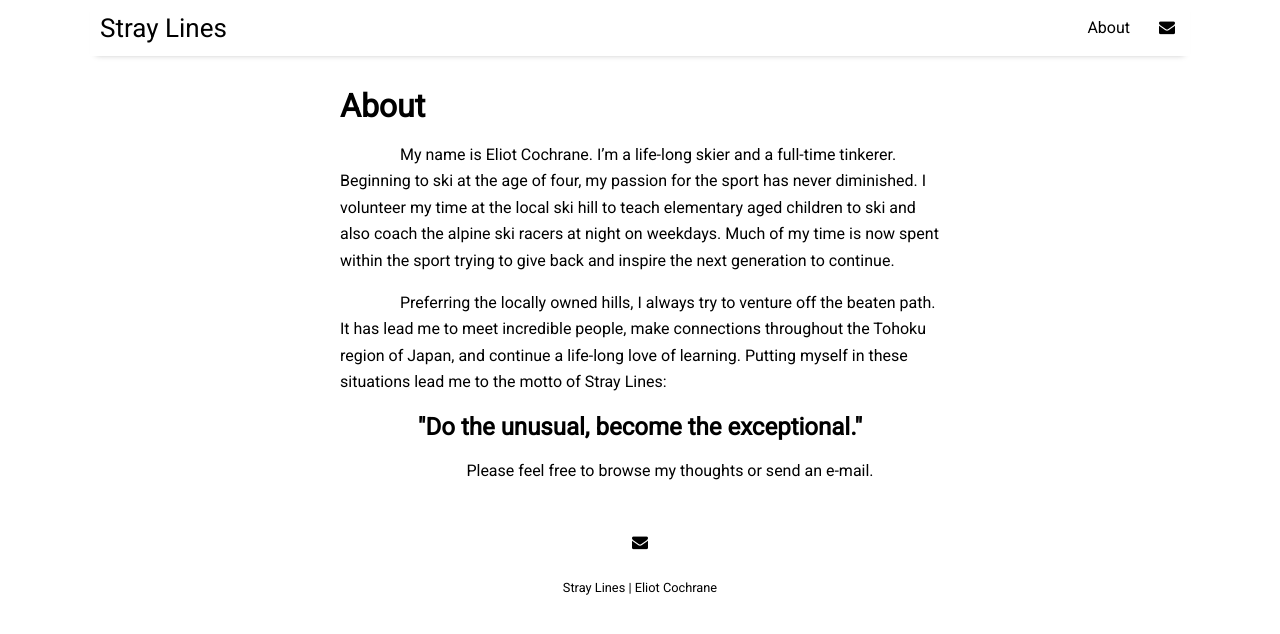
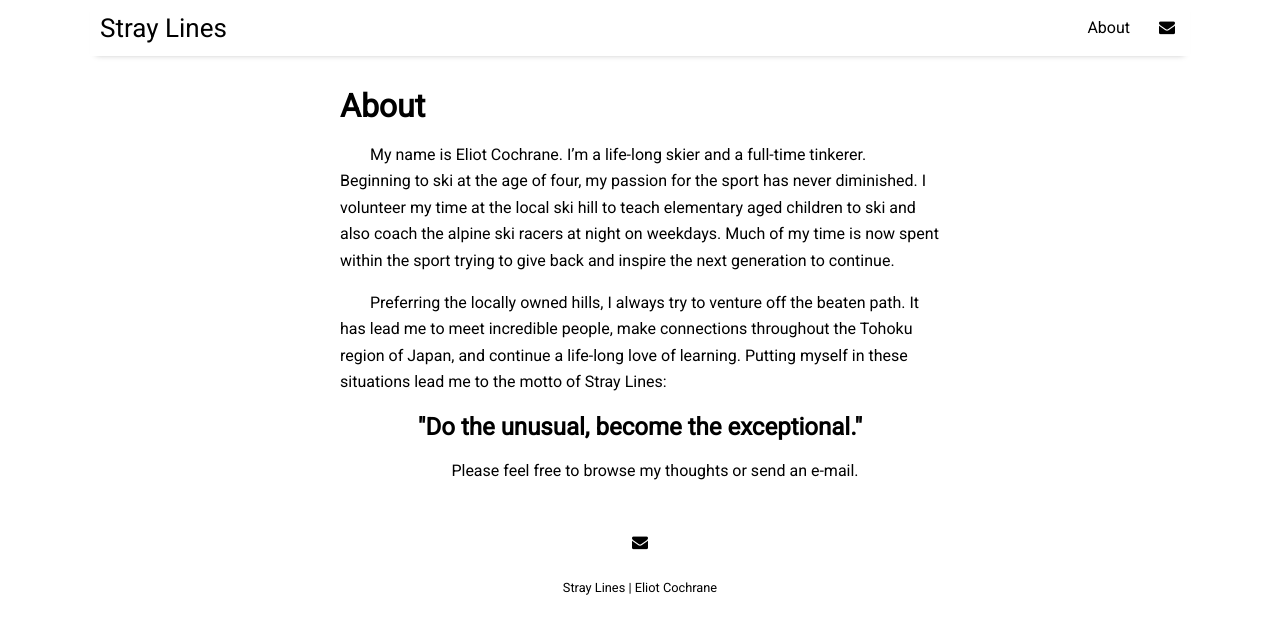
Before and after one commit to eliotcochrane/eliotcochrane.github.io, a Jekyll site: the page built from pages/about.md, in a window 1280 px wide. Shown: the top 634 px of the page. Built offline with Jekyll 4.4.1, drawn with Linux system fonts in a browser that asks for light colours; nearby versions of some CDN libraries.

Commit message:
Reduce indent for <p>
-Reduced the <p> indent from 10% to 5%

```diff
--- a/_sass/_base.scss
+++ b/_sass/_base.scss
@@ -50,7 +50,7 @@ body img {
 
 p {
   display: block;
-  text-indent: 10%;
+  text-indent: 5%;
   margin-top: 1em;
   margin-bottom: 1em;
   margin-left: 0;
```
